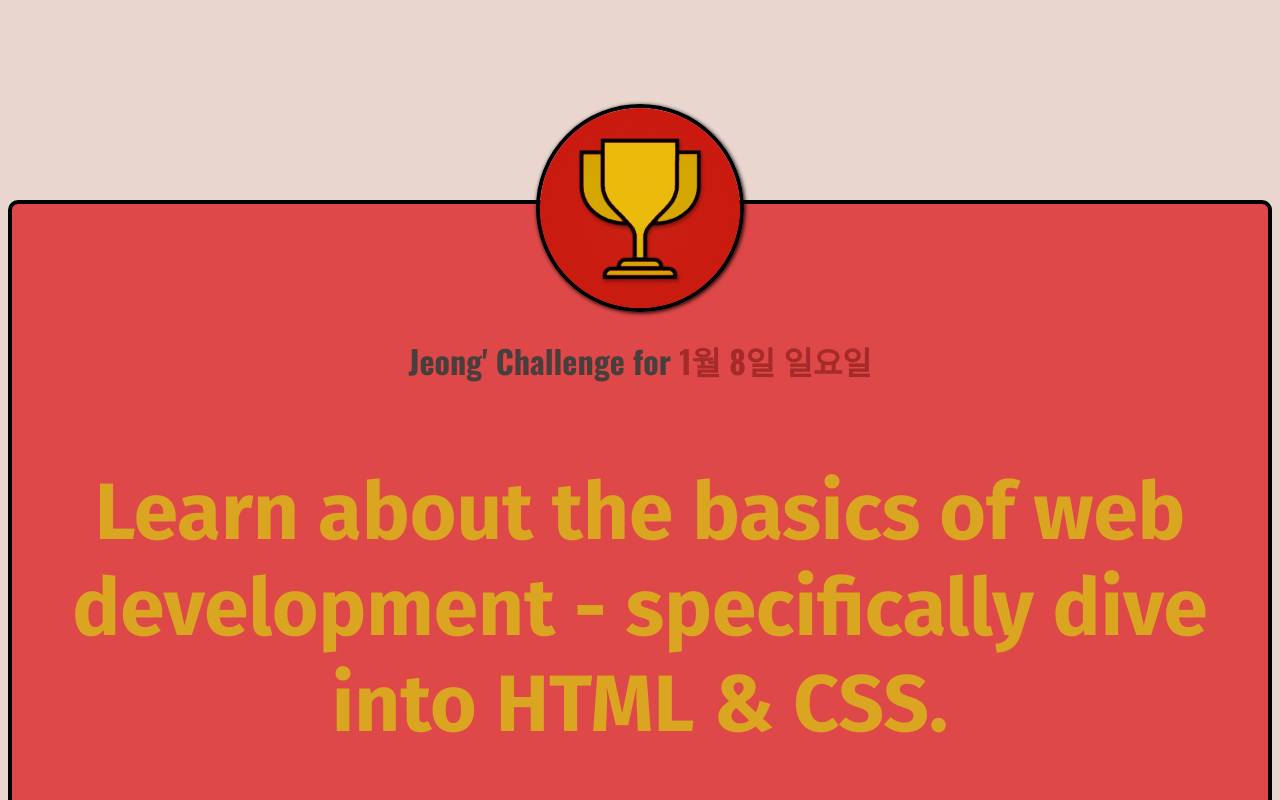
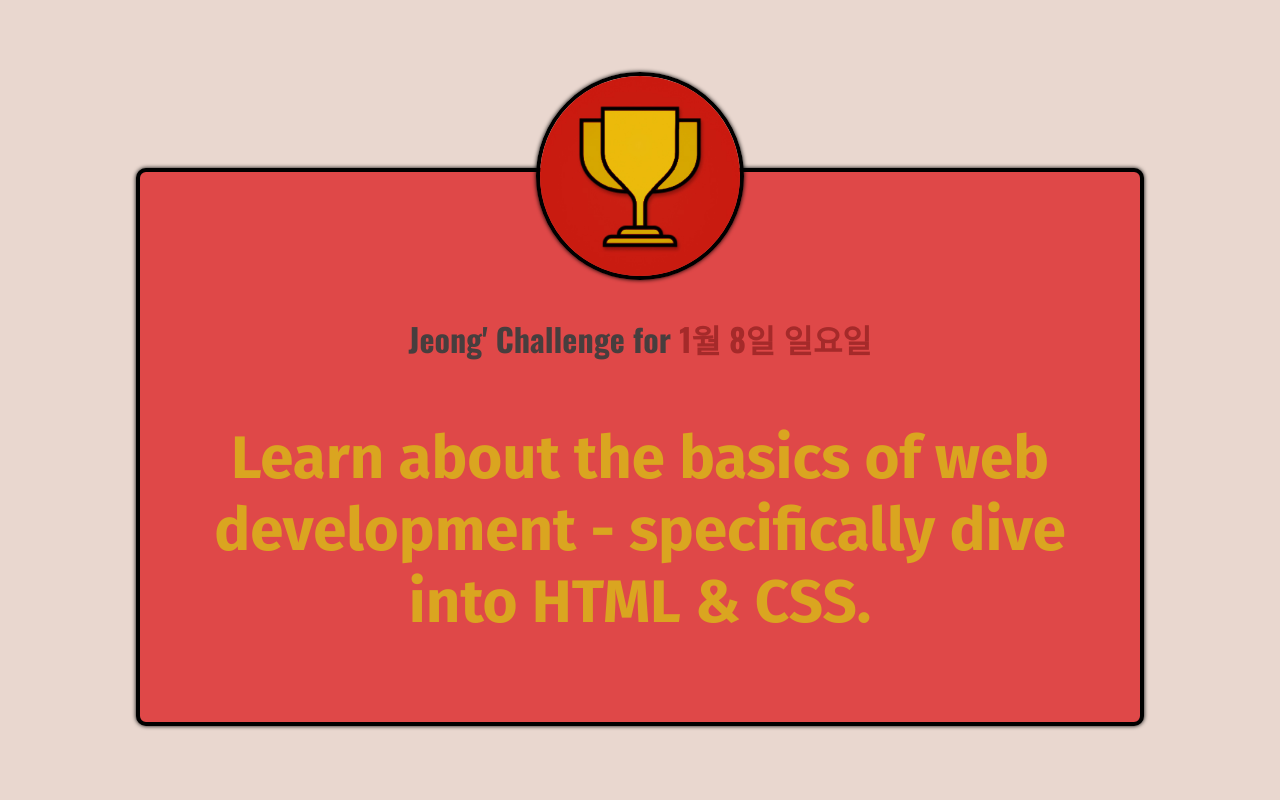
Before and after one commit to jeongsangtae/100day-challenge, a plain HTML site: page index.html in a window 1280 px wide. Shown: the top 800 px of the page. Drawn offline with nearby package versions, Linux system fonts and the light colour scheme; a web font is replaced by a local one.

Commit message:
Day 8 challenge

```diff
--- a/css/daily-challenge.css
+++ b/css/daily-challenge.css
@@ -1,6 +1,6 @@
 body {
   margin-top: 200px;
-  display: inline-block;
+  display: inline;
 }
 
 img {
@@ -8,16 +8,22 @@ img {
   height: 200px;
   border-radius: 50%;
   border: 4px solid black;
-  box-shadow: 1px 1px 4px rgba(0, 0, 0, 2);
+  box-shadow: 0 0 4px rgba(0, 0, 0, 2);
   margin-top: -100px;
+  margin-bottom: 10px;
 }
 
 main {
+  width: 900px;
+  height: 550px;
+  margin-top: 150px;
   margin-left: auto;
   margin-right: auto;
   border: 4px solid black;
   border-radius: 10px;
   background-color: rgb(223, 72, 72);
+  box-shadow: 0 0 4px rgba(0, 0, 0, 2);
+  padding: 0 50px;
 }
 
 h1 {
@@ -39,7 +45,7 @@ a:hover {
 .todays-challenge {
   color: goldenrod;
   font-weight: bold;
-  font-size: 80px;
+  font-size: 60px;
 }
 
 footer p {
```
